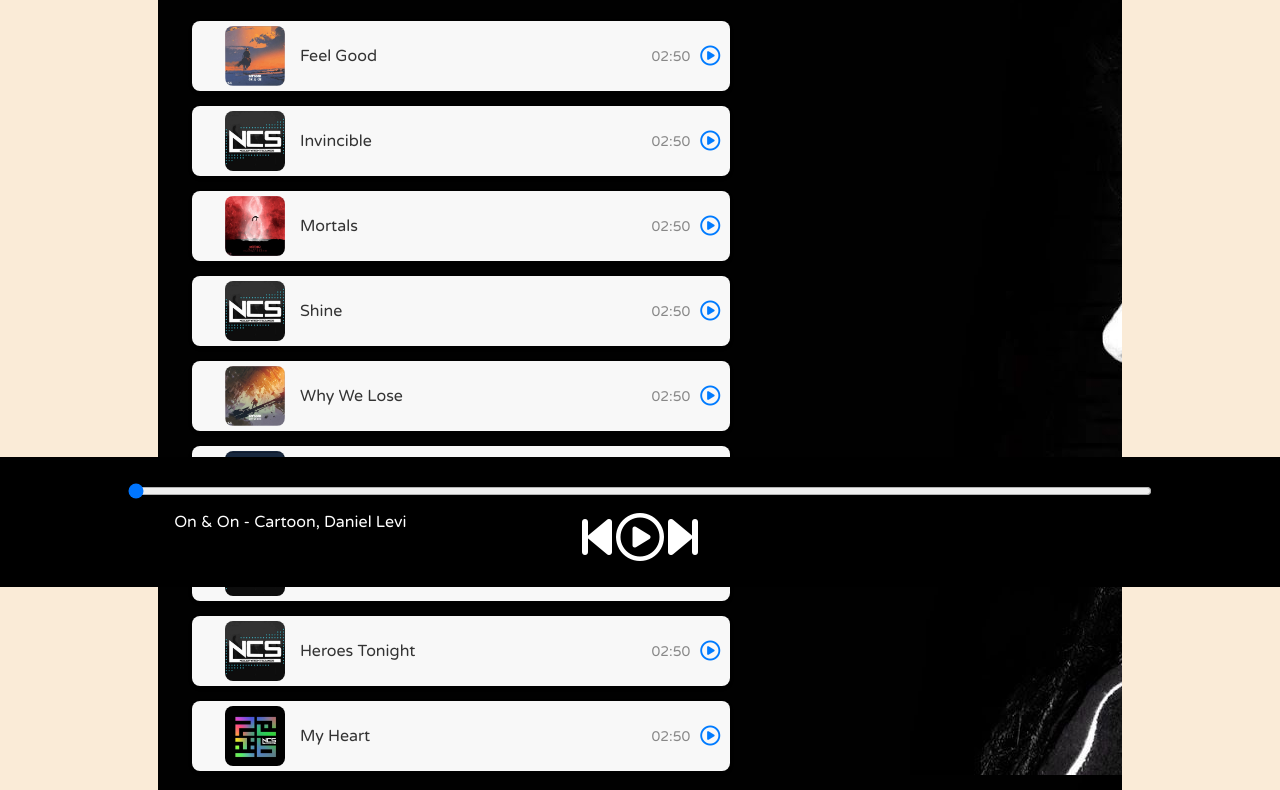
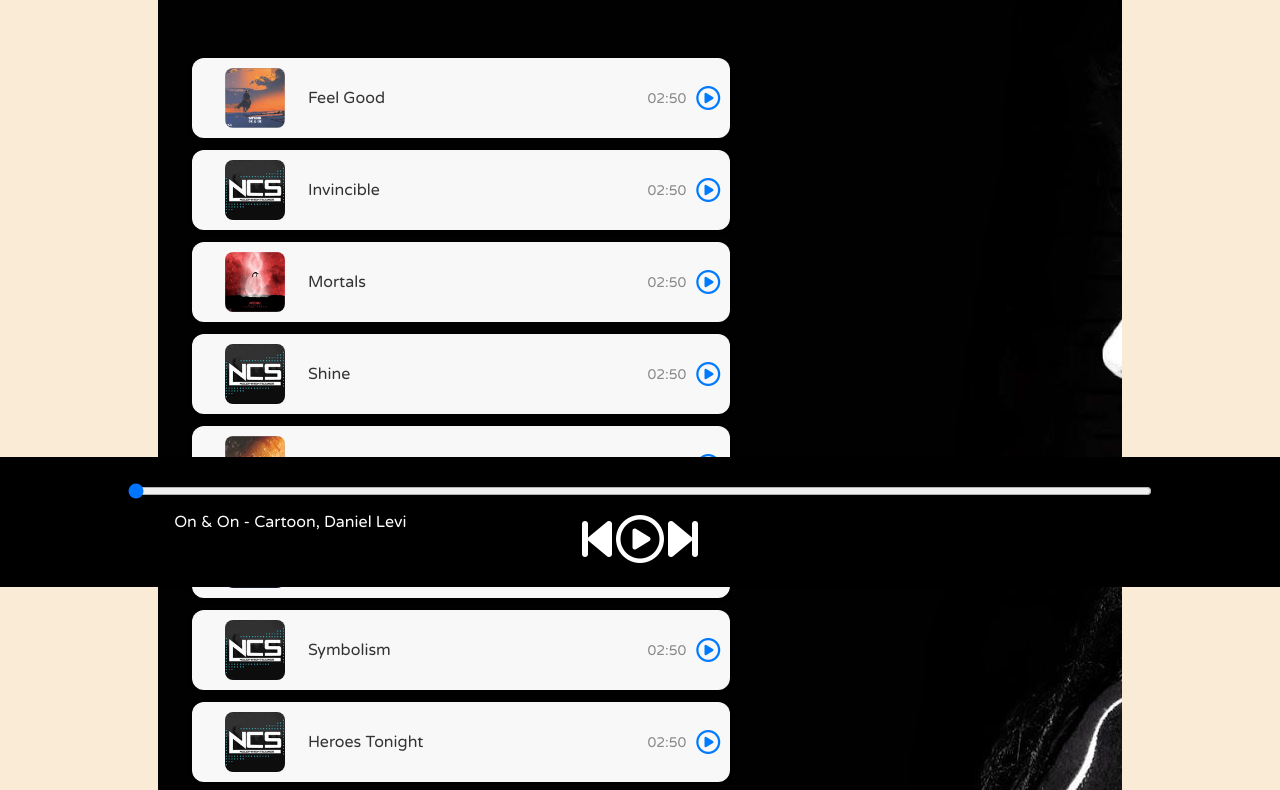
Before and after one commit to Sanjanayadav07/spotify-clone.github.io, a plain HTML site: page index.html in a window 1280 px wide. Shown: the part 213-1003 px from the top of the page. Drawn offline with Linux system fonts and the light colour scheme.

Commit message:
Update style.css

```diff
--- a/style.css
+++ b/style.css
@@ -1,30 +1,25 @@
-/* importing two Google fonts */
+/* Importing Google Fonts */
 @import url('https://fonts.googleapis.com/css2?family=Ubuntu&display=swap');
 @import url('https://fonts.googleapis.com/css2?family=Varela+Round&display=swap');
-body{
+
+body {
   background-color: antiquewhite;
-}
-
-*{
   margin: 0;
   padding: 0;
 }
 
-nav{
+/* Navbar styles */
+nav {
   font-family: 'Ubuntu', sans-serif;
 }
 
-nav ul{
+nav ul {
   display: flex;
   align-items: center;
   list-style-type: none;
   height: 65px;
   background-color: black;
   color: white;
-}
-.brand img{
-    width: 44px;
-    padding: 0 8px;
 }
 
 .brand {
@@ -34,7 +29,13 @@ nav ul{
   font-size: 1.3rem;
 }
 
-.container{
+.brand img {
+  width: 44px;
+  padding: 0 8px;
+}
+
+/* Main container */
+.container {
   min-height: 72vh;
   background-color: black;
   color: white;
@@ -47,7 +48,8 @@ nav ul{
   background-image: url('bg.jpg');
 }
 
-.bottom{
+/* Bottom player bar */
+.bottom {
   position: sticky;
   bottom: 0;
   height: 130px;
@@ -59,67 +61,35 @@ nav ul{
   flex-direction: column;
 }
 
-.icons{
+.icons {
   margin-top: 14px;
 }
-.icons i{
+
+.icons i,
+.timestamp i {
   cursor: pointer;
 }
 
-#myProgressBar{
+#myProgressBar {
   width: 80vw;
   cursor: pointer;
 }
 
-.songItemContainer{
+/* Song list styles */
+.songItemContainer {
   margin-top: 74px;
-}
-
-.songItem{
-    height: 50px;
-    display: flex;
-    background-color: white;
-
-    color: black;
-    margin: 12px 0;
-    justify-content: space-between;
-    align-items: center;
-    border-radius: 34px;
-}
-
-.songItem img{
-    width: 43px;
-    margin: 0 23px;
-    border-radius: 34px;
-}
-
-.timestamp{
-    margin: 0 23px;
-}
-
-.timestamp i{
-    cursor: pointer;
-}
-
-.songInfo{
-    position: absolute;
-    left: 10vw;
-    font-family: 'Varela Round', sans-serif;
-}
-
-.songInfo img{
-    opacity: 0;
-    transition: opacity 0.4s ease-in;
 }
 
 /* Main container for each song */
 .songItem {
   display: flex;
   align-items: center;
-    margin-bottom: 15px;
+  justify-content: space-between;
   background-color: #f8f8f8;
+  color: black;
   padding: 10px;
-    border-radius: 8px;
+  margin: 12px 0;
+  border-radius: 12px;
   box-shadow: 0 2px 4px rgba(0, 0, 0, 0.1);
   transition: background-color 0.3s ease;
 }
@@ -128,16 +98,16 @@ nav ul{
   background-color: #f0f0f0;
 }
 
-  /* Styling for the song cover image */
+/* Song image */
 .songItem img {
   width: 60px;
   height: 60px;
   border-radius: 8px;
   object-fit: cover;
-    margin-right: 15px;
+  margin: 0 23px;
 }
 
-  /* Styling for the song name */
+/* Song name text */
 .songName {
   font-size: 16px;
   font-weight: 500;
@@ -145,20 +115,19 @@ nav ul{
   color: #333;
 }
 
-  /* Play button and timestamp container */
+/* Timestamp and play button group */
 .songlistplay {
   display: flex;
   align-items: center;
 }
 
-  /* Styling for the timestamp */
 .timestamp {
   font-size: 14px;
   color: #888;
   margin-right: 10px;
 }
 
-  /* Play/pause button styling */
+/* Play button */
 .songItemPlay {
   font-size: 24px;
   color: #007bff;
@@ -170,16 +139,27 @@ nav ul{
   color: #0056b3;
 }
 
-  /* Icon for play/pause buttons */
 .songItemPlay.fa-play-circle::before {
-    content: "\f144"; /* FontAwesome play-circle icon */
+  content: "\f144";
 }
 
 .songItemPlay.fa-pause-circle::before {
-    content: "\f28b"; /* FontAwesome pause-circle icon */
+  content: "\f28b";
 }
 
-  /* Media queries for responsive design */
+/* Song Info section in the player */
+.songInfo {
+  position: absolute;
+  left: 10vw;
+  font-family: 'Varela Round', sans-serif;
+}
+
+.songInfo img {
+  opacity: 0;
+  transition: opacity 0.4s ease-in;
+}
+
+/* Responsive styles */
 @media (max-width: 768px) {
   .songName {
     font-size: 14px;
@@ -189,8 +169,8 @@ nav ul{
     width: 50px;
     height: 50px;
   }
-}
 
   .songItemPlay {
     font-size: 20px;
   }
+}
```
Lines whose indentation alone changed are shown as unchanged.
